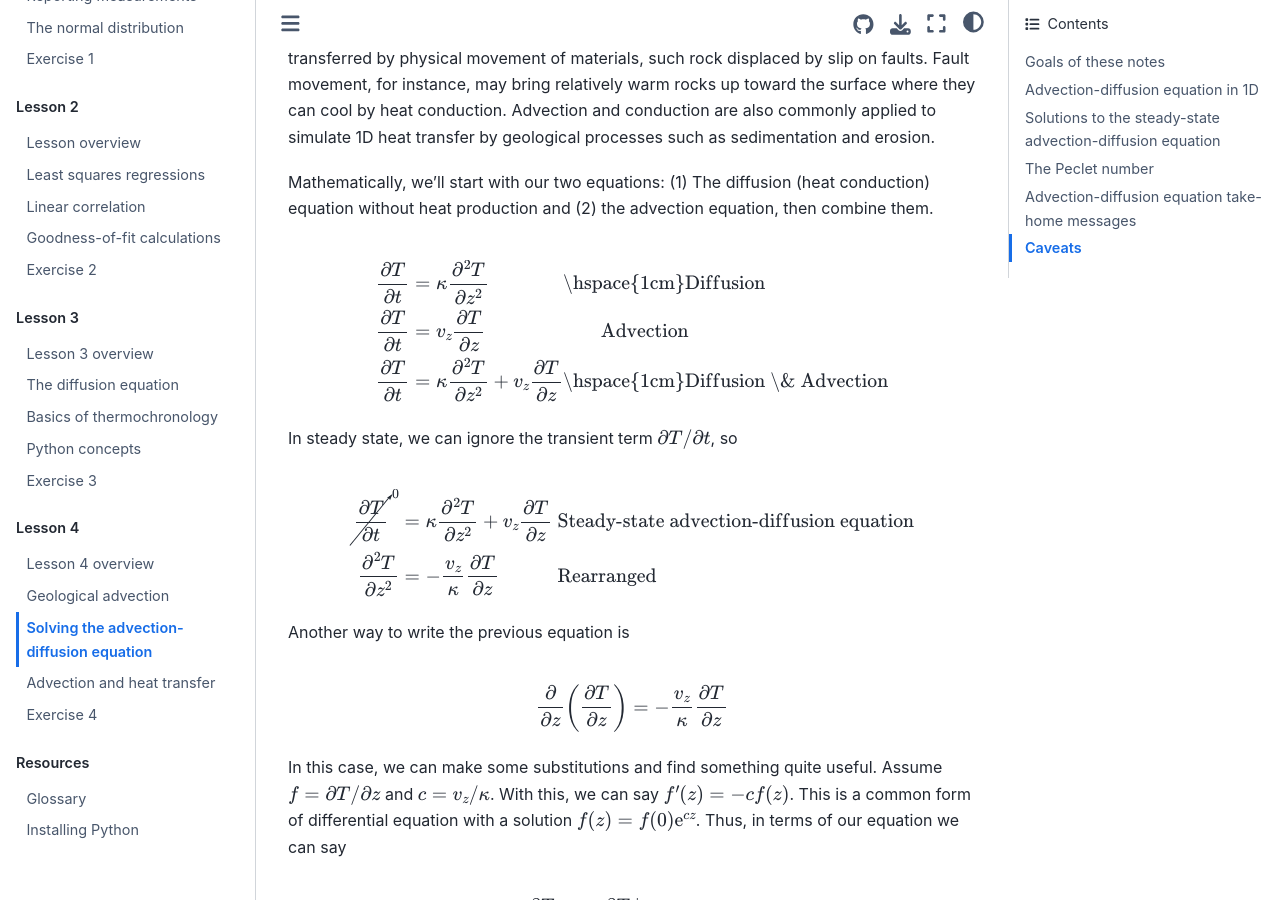
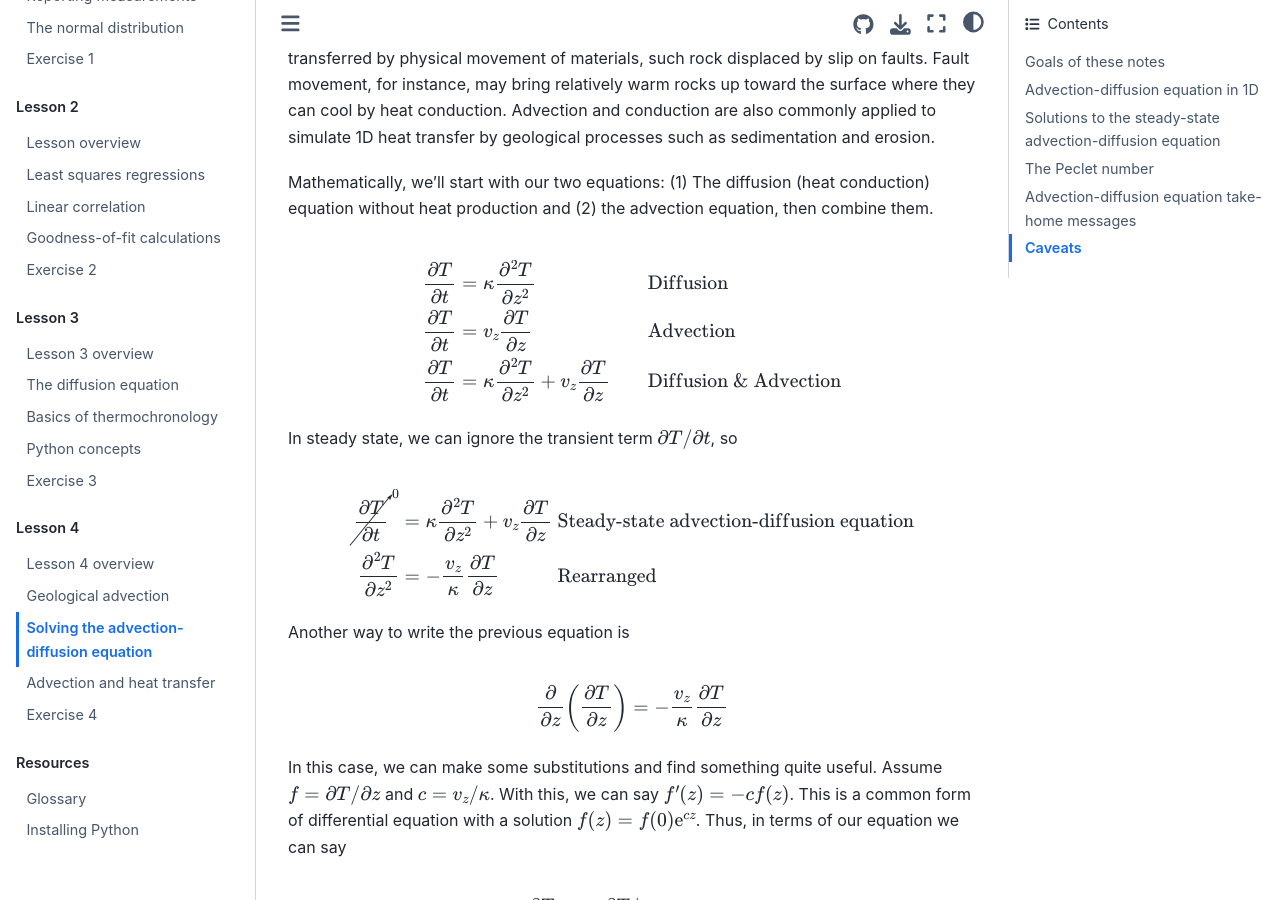
Before and after one commit to IntroQG/site, a Sphinx documentation site: the page built from source/lessons/L4/solving-advection.rst, in a window 1280 px wide and 900 px high, scrolled down 560 px. Built offline with Sphinx 7.4.7 and the Sphinx Book theme 1.1.4, drawn with Linux system fonts in a browser that asks for light colours.

Commit message:
Minor formatting edits, again

```diff
--- a/source/lessons/L4/solving-advection.rst
+++ b/source/lessons/L4/solving-advection.rst
@@ -22,9 +22,9 @@ Mathematically, we'll start with our two equations: (1) The diffusion (heat cond
 
 .. math::
 
-    \frac{\partial T}{\partial t} &= \kappa \frac{\partial^{2} T}{\partial z^{2}} && \text{\hspace{1cm}Diffusion}\\
+    \frac{\partial T}{\partial t} &= \kappa \frac{\partial^{2} T}{\partial z^{2}} && \hspace{1cm}\text{Diffusion}\\
     \frac{\partial T}{\partial t} &= v_{z}\frac{\partial T}{\partial z} && \hspace{1cm}\text{Advection}\\
-    \frac{\partial T}{\partial t} &= \kappa \frac{\partial^{2} T}{\partial z^{2}} + v_{z}\frac{\partial T}{\partial z} && \text{\hspace{1cm}Diffusion \& Advection}
+    \frac{\partial T}{\partial t} &= \kappa \frac{\partial^{2} T}{\partial z^{2}} + v_{z}\frac{\partial T}{\partial z} && \hspace{1cm}\text{Diffusion & Advection}
 
 In steady state, we can ignore the transient term :math:`\partial T/\partial t`\ , so
 
```
